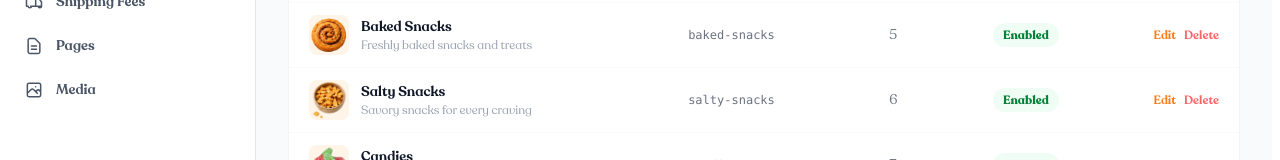
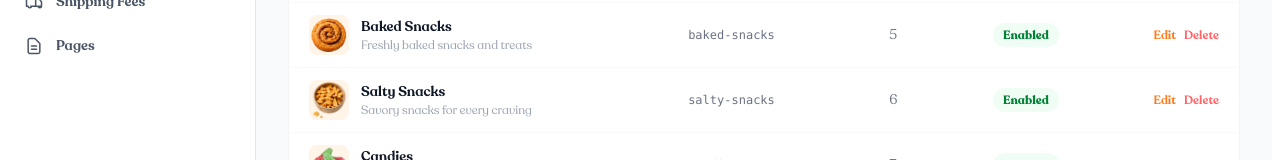
Before and after one commit to Word-of-Mouth-Marketing-agency/gather, a Next.js app: page /admin/categories in a window 1280 px wide. Shown: the part 473-633 px from the top of the page. Built offline with nearby package versions, Linux system fonts and the light colour scheme.

Commit message:
chore: hide unused media admin tab

```diff
--- a/src/components/admin/AdminSidebar.tsx
+++ b/src/components/admin/AdminSidebar.tsx
@@ -94,15 +94,6 @@ const navItems = [
       </svg>
     ),
   },
-  {
-    label: 'Media',
-    href: '/admin/media',
-    icon: (
-      <svg className="w-5 h-5" fill="none" stroke="currentColor" strokeWidth={1.8} viewBox="0 0 24 24">
-        <path strokeLinecap="round" strokeLinejoin="round" d="M4 16l4.586-4.586a2 2 0 012.828 0L16 16m-2-2l1.586-1.586a2 2 0 012.828 0L20 14m-6-6h.01M6 20h12a2 2 0 002-2V6a2 2 0 00-2-2H6a2 2 0 00-2 2v12a2 2 0 002 2z" />
-      </svg>
-    ),
-  },
 ]
 
 export default function AdminSidebar() {
```
